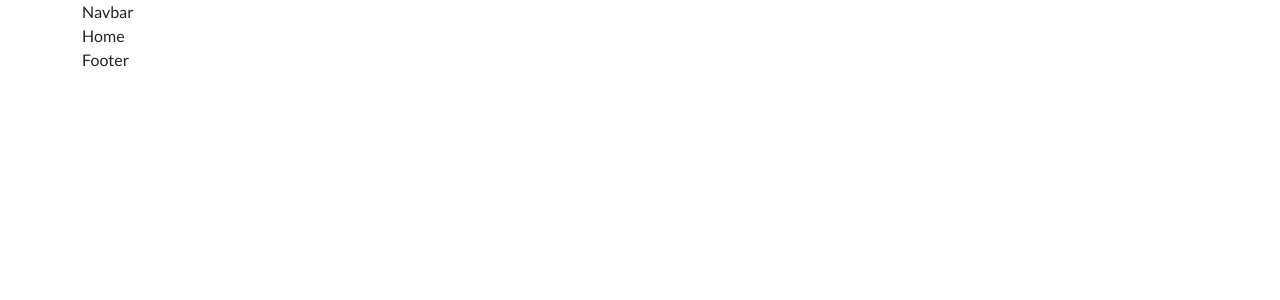
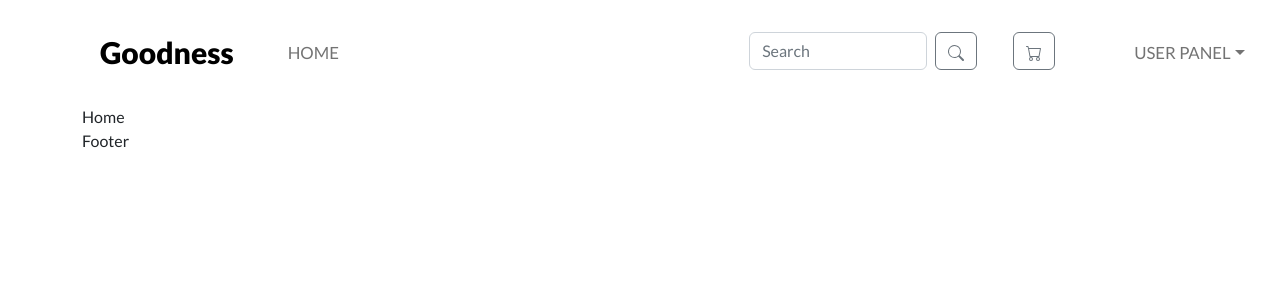
Before and after one commit to msedkiewicz/final-project-goodness-shop, a React (Create React App) app in the folder client/: page / in a window 1280 px wide. Shown: the top 300 px of the page. Built offline with nearby package versions, Linux system fonts and the light colour scheme.

Commit message:
Add navigation

```diff
--- a/client/src/App.js
+++ b/client/src/App.js
@@ -2,12 +2,12 @@ import { Container } from 'react-bootstrap';
 import { Route, Routes } from 'react-router-dom';
 import Footer from './components/views/Footer/Footer';
 import Home from './components/pages/Home/Home';
-import Navbar from './components/views/Navbar/Navbar';
+import NavBar from './components/views/NavBar/NavBar';
 
 function App() {
   return (
     <Container>
-      <Navbar />
+      <NavBar />
       <Routes>
         <Route path="/" element={<Home />} />
       </Routes>
--- /dev/null
+++ b/client/src/components/views/Navbar/NavBar.module.scss
@@ -0,0 +1,30 @@
+@import '../../../styles/global.scss';
+
+.navbar {
+  font-size: $base-size * 1.4;
+  text-transform: uppercase;
+  color: $color-text;
+  background-color: white;
+  margin: 0;
+}
+
+.logo_div {
+  position: relative;
+  z-index: 1;
+}
+
+.logo_div button {
+  padding: auto;
+  font-size: 30px;
+  color: $color-black;
+  border: none;
+  cursor: pointer;
+  font-family: inherit;
+  font-weight: 800;
+  background-color: white;
+  height: 50px;
+}
+
+.bnt:hover {
+  background-color: $color-black;
+}
--- a/client/src/components/views/Navbar/Navbar.js
+++ b/client/src/components/views/Navbar/Navbar.js
@@ -1,7 +1,74 @@
 import React from 'react';
+import styles from './NavBar.module.scss';
+import Container from 'react-bootstrap/Container';
+import Row from 'react-bootstrap/Row';
+import Col from 'react-bootstrap/Col';
+import Nav from 'react-bootstrap/Nav';
+import Navbar from 'react-bootstrap/Navbar';
+import NavDropdown from 'react-bootstrap/NavDropdown';
+import Form from 'react-bootstrap/Form';
+import Button from 'react-bootstrap/Button';
+import { Link } from 'react-router-dom';
+import { BsCart, BsSearch } from 'react-icons/bs';
 
-const Navbar = () => {
-  return <div>Navbar</div>;
+const NavBar = () => {
+  return (
+    <Navbar className={styles.navbar}>
+      <Container>
+        <Navbar.Brand href="/">
+          <div class={styles.logo_div}>
+            <button href="/">Goodness</button>
+          </div>
+        </Navbar.Brand>
+        <Navbar.Collapse
+          id="basic-navbar-nav"
+          className="justify-content-between"
+        >
+          <Nav className="p-4 justify-content-end">
+            <Nav.Link href="/">Home</Nav.Link>
+          </Nav>
+          <Row className="justify-content-end">
+            <Col className="col-6">
+              <Form className="d-flex">
+                <Form.Control
+                  type="search"
+                  placeholder="Search"
+                  aria-label="Search"
+                  className={'me-2 '}
+                />
+                <Button className={styles.bnt} variant="outline-secondary">
+                  <BsSearch />
+                </Button>
+              </Form>
+            </Col>
+            <Col className="col-3">
+              <Link
+                to="/cart"
+                className={'d-flex align-items-center justify-content-around '}
+              >
+                <Button className={styles.bnt} variant="outline-secondary">
+                  <BsCart />
+                </Button>
+                <p
+                  className={
+                    'd-flex align-items-center justify-content-center m-0 p-1 '
+                  }
+                ></p>
+              </Link>
+            </Col>
+            <Col className="col-2">
+              <Nav>
+                <NavDropdown title="User Panel">
+                  <NavDropdown.Item href="/login">Login</NavDropdown.Item>
+                  <NavDropdown.Item href="/register">Register</NavDropdown.Item>
+                </NavDropdown>
+              </Nav>
+            </Col>
+          </Row>
+        </Navbar.Collapse>
+      </Container>
+    </Navbar>
+  );
 };
 
-export default Navbar;
+export default NavBar;
```
